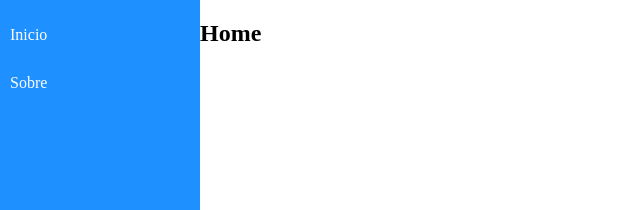
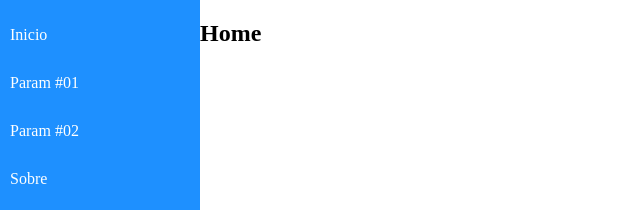
Before and after one commit to Lukas656/Navegacao-react-router, a React (Create React App) app: page / in a window 1280 px wide. Shown: the top 210 px of the page, without its empty margins (0-640 px from the left). Built offline with nearby package versions, Linux system fonts and the light colour scheme.

Commit message:
Navegação com parâmetro

```diff
--- a/src/components/layout/Menu.jsx
+++ b/src/components/layout/Menu.jsx
@@ -9,6 +9,8 @@ function Menu(props) {
     <nav>
       <ul>
         <li><Link to="/">Inicio</Link></li>
+        <li><Link to="/param/123">Param #01</Link></li>
+        <li><Link to="/param/text">Param #02</Link></li>
         <li><Link to="/about">Sobre</Link></li>
       </ul>
     </nav>
--- a/src/views/examples/Param.jsx
+++ b/src/views/examples/Param.jsx
@@ -1,10 +1,13 @@
 import React from "react";
-
+import {useParams} from 'react-router-dom'
 
 function NotFound(props) {
+  const { id } = useParams()
+
   return (
-    <aside className="menu">
-        Param
+    <aside className="param">
+        <h1>Param</h1>
+        <p>Valor: {id}</p>
   </aside>
     );
 }
```
Also changed, not shown: src/components/layout/Content.jsx (line endings or trailing spaces).
